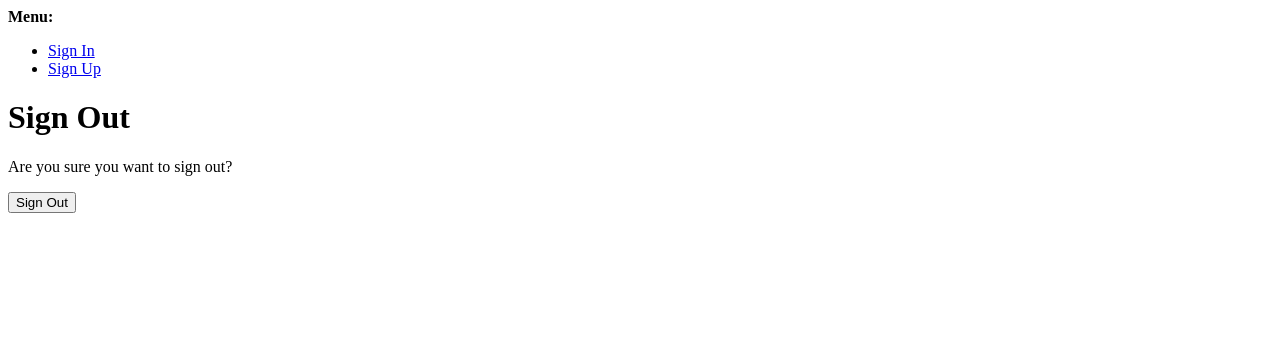
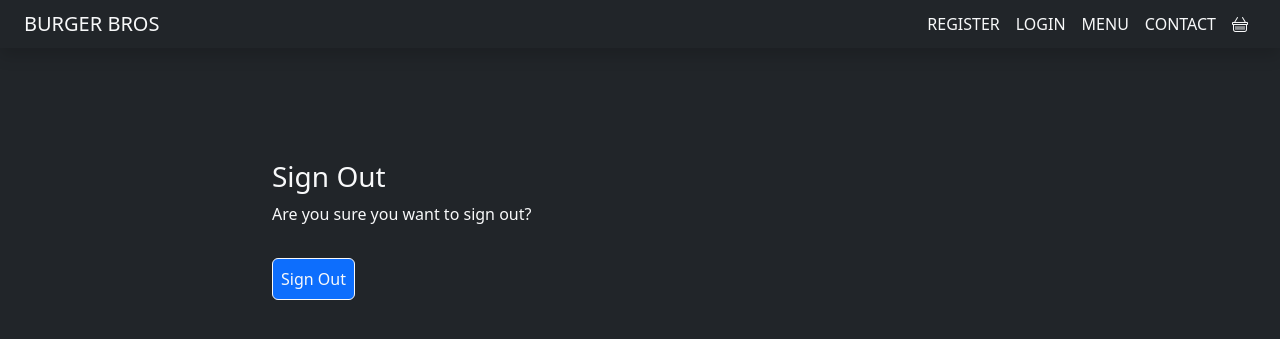
Before and after one commit to Evan2022/Burger-Bros, a Django app: template templates/account/logout.html in a window 1280 px wide. Shown: the top 339 px of the page. Run offline with Django 3.2, Linux system fonts and the light colour scheme; the template is opened without the code that fills it: most values are stand-ins (such as "Sample title", 1, 10 or a date in 2020); some libraries are stand-ins or nearby versions.

Commit message:
Add basic style to signup and logout

```diff
--- a/templates/account/login.html
+++ b/templates/account/login.html
@@ -24,7 +24,7 @@
         {% if redirect_field_value %}
         <input type="hidden" name="{{ redirect_field_name }}" value="{{ redirect_field_value }}" />
         {% endif %}
-        <button class="primaryAction bg-primary text-light p-2 border border-light" type="submit">{% trans "Sign In" %}</button>
+        <button class="btn btn-signup right bg-primary text-light p-2 border border-light" type="submit">{% trans "Sign In" %}</button>
       </form>
     </div>
   </div>
--- a/templates/account/logout.html
+++ b/templates/account/logout.html
@@ -1,21 +1,29 @@
-{% extends "account/base.html" %}
+{% extends "base.html" %}
 
 {% load i18n %}
 
 {% block head_title %}{% trans "Sign Out" %}{% endblock %}
 
 {% block content %}
-<h1>{% trans "Sign Out" %}</h1>
-
+<div class="container mt-5 pt-5 justify-content-center">
+  <div class="row">
+    <div class="col-md-8 mt-3 offset-md-2">
+        <h3>{% trans "Sign Out" %}</h3>
         <p>{% trans 'Are you sure you want to sign out?' %}</p>
-
+      </div>
+    </div>
+    <div class="row">
+      <div class="col-md-8 mt-3 offset-md-2">
         <form method="post" action="{% url 'account_logout' %}">
           {% csrf_token %}
           {% if redirect_field_value %}
           <input type="hidden" name="{{ redirect_field_name }}" value="{{ redirect_field_value }}"/>
           {% endif %}
-  <button type="submit">{% trans 'Sign Out' %}</button>
+          <button class="btn btn-signup right bg-primary text-light p-2 border border-light" type="submit">{% trans 'Sign Out' %}</button>
         </form>
-
+      </div>
+    </div>
+  </div>
+</div>
 
 {% endblock %}
```
Also changed, not shown: templates/account/signup.html (+14 -4 lines). Lines whose indentation alone changed are shown as unchanged.
